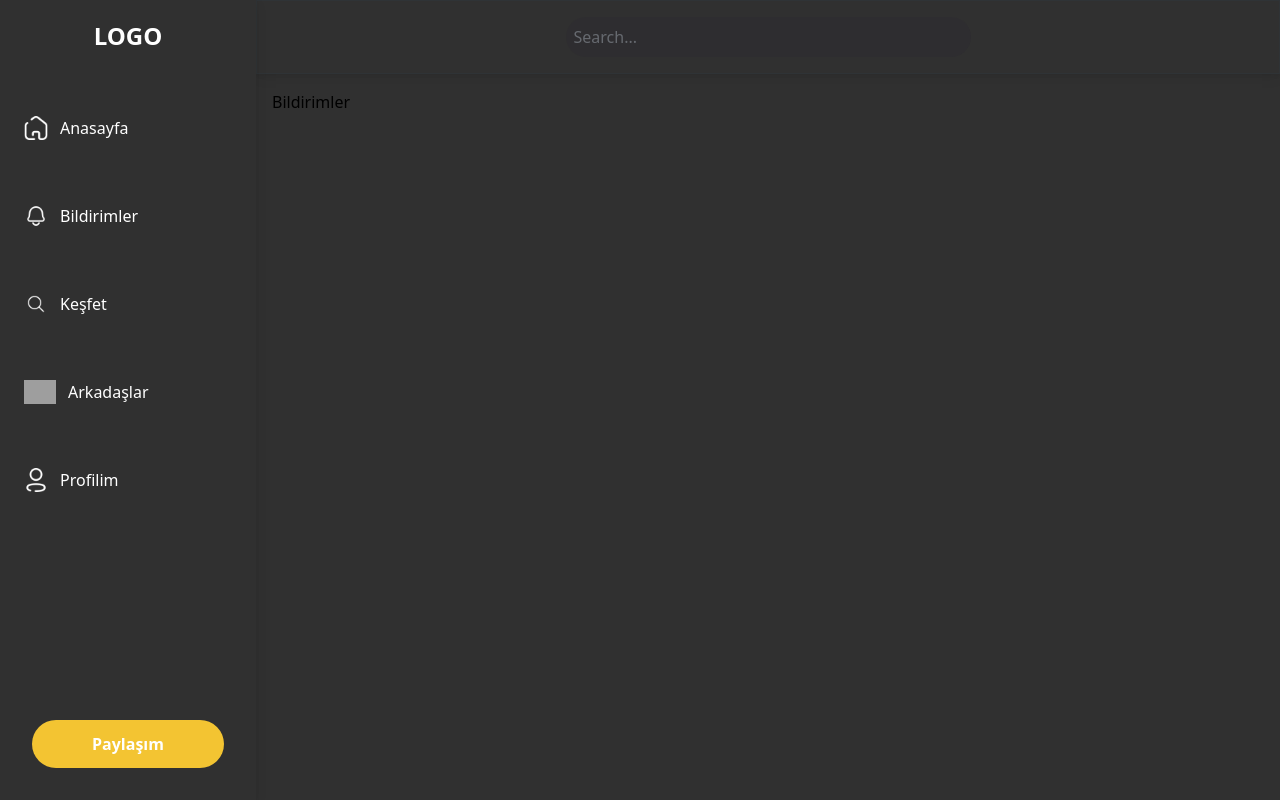
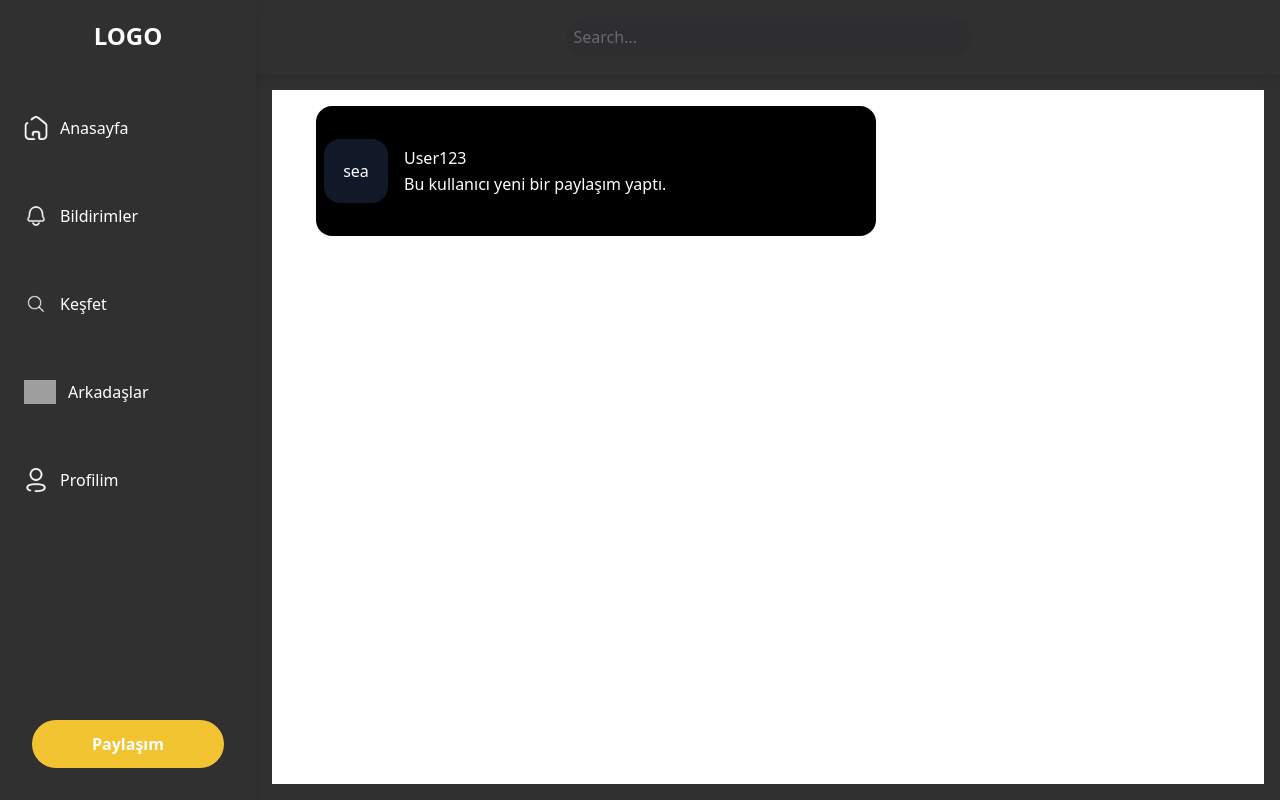
Before and after one commit to ozdemirasaf/Inkspire, a React (Vite) app: page /bildirimler in a window 1280 px wide. Built offline with nearby package versions, Linux system fonts and the light colour scheme; grey boxes are pictures that could not be loaded.

Commit message:
Design for the notification page has started.

```diff
--- a/src/App.jsx
+++ b/src/App.jsx
@@ -4,9 +4,9 @@ import router from './routers'
 function App() {
 
   return (
-    <>
+    <div>
       <RouterProvider router={router} />
-    </>
+    </div>
   )
 }
 
--- a/src/pages/notification/index.jsx
+++ b/src/pages/notification/index.jsx
@@ -1,8 +1,18 @@
 export default function Notification() {
 
     return (
-        <>
-            Bildirimler
-        </>
+        <div className="bg-white h-full px-11 py-4 flex justify-between ">
+            <div className="bg-black md:w-[35rem] h-[8.125rem] rounded-2xl flex p-2 items-center gap-4">
+                <div className="rounded-2xl bg-[#111827] w-16 h-16 flex justify-center items-center text-white">
+                    sea
+                </div>
+
+                <div className="text-white flex flex-col gap-0.5">
+                    <h3>User123</h3>
+                    <p>Bu kullanıcı yeni bir paylaşım yaptı.</p>
+                </div>
+            </div>
+
+        </div>
     )
 }
```
